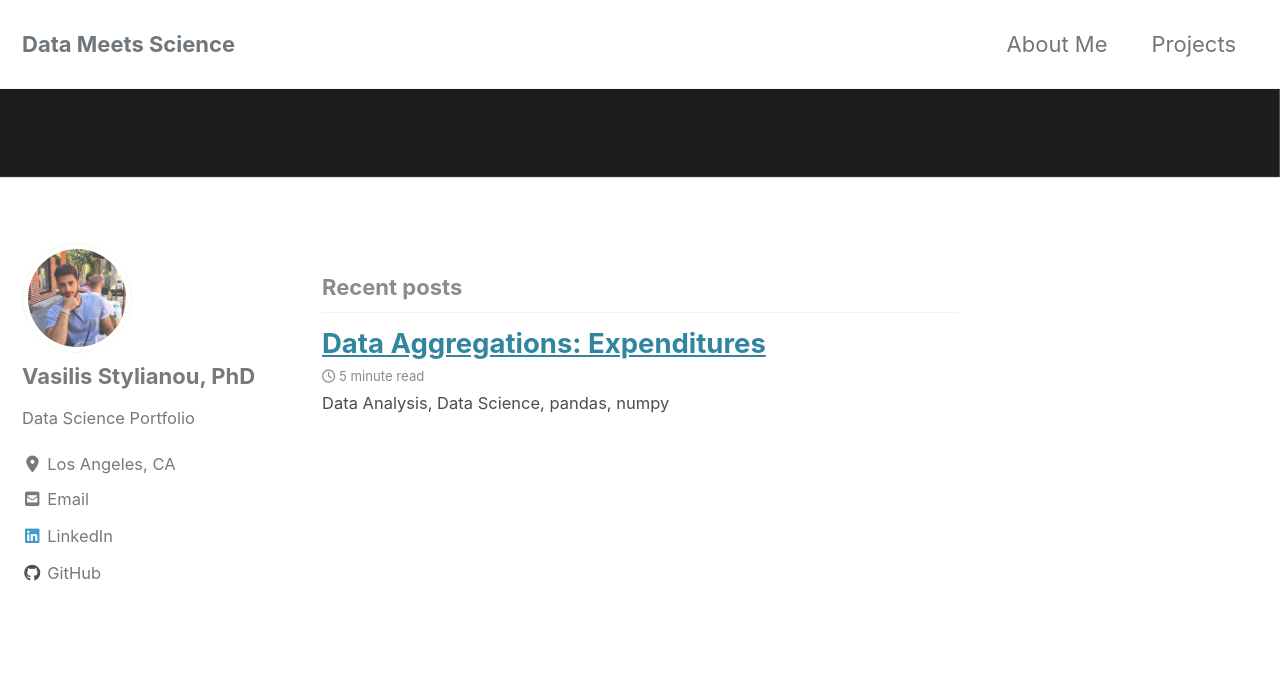
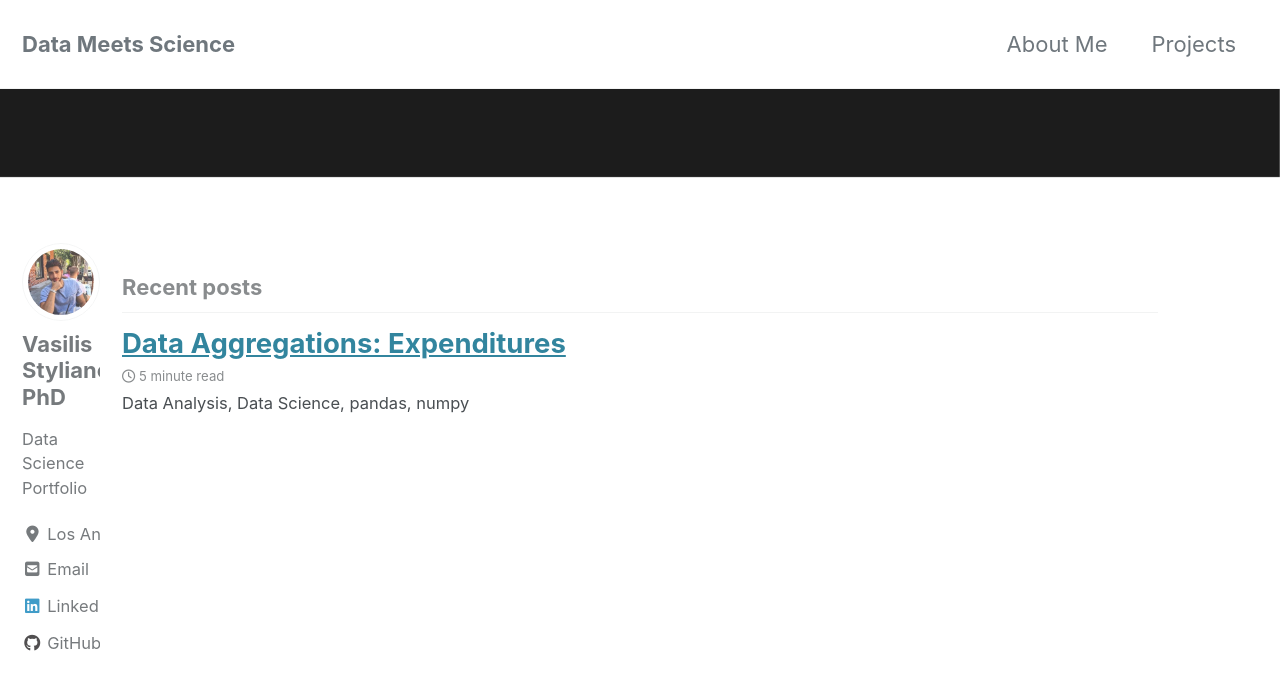
Before and after one commit to vasilis-stylianou/vasilis-stylianou.github.io, a Jekyll site: the page built from index.html, in a window 1280 px wide and 900 px high. Shown: the top 690 px of the window. Built offline with Jekyll 4.4.1, drawn with Linux system fonts in a browser that asks for light colours; cached includes are drawn as plain includes; nearby versions of some CDN libraries; the list of posts is cut into pages by our own code.

Commit message:
Update _variables.scss

```diff
--- a/_sass/minimal-mistakes/_variables.scss
+++ b/_sass/minimal-mistakes/_variables.scss
@@ -142,9 +142,9 @@
    Grid
    ========================================================================== */
 
-$right-sidebar-width-narrow: 200px !default;
-$right-sidebar-width: 300px !default;
-$right-sidebar-width-wide: 400px !default;
+$right-sidebar-width-narrow: 100px !default;
+$right-sidebar-width: 100px !default;
+$right-sidebar-width-wide: 100px !default;
 
 /*
    Other
```
